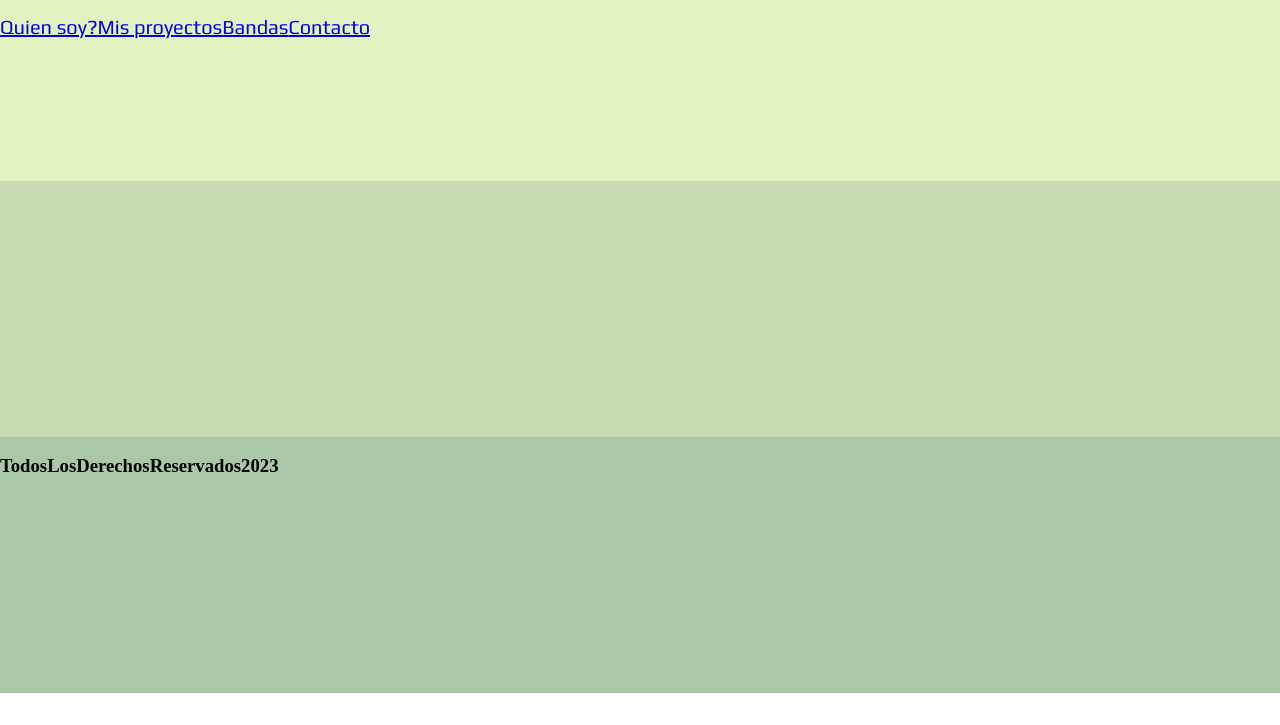
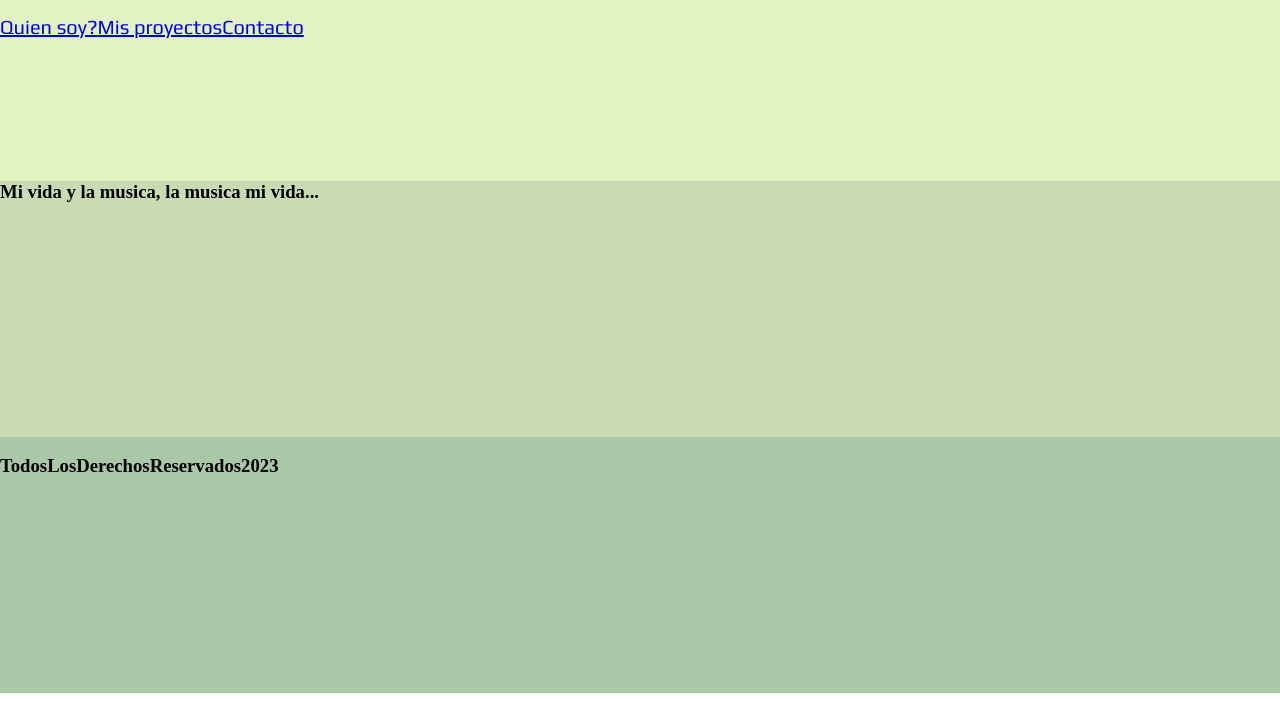
Before and after one commit to MarianoGabrielV/sitioweb, a plain HTML site: page index.html in a window 1280 px wide. Shown: the part 75-800 px from the top of the page. Drawn offline with Linux system fonts and the light colour scheme.

Commit message:
cambios 2/5

```diff
--- a/index.html
+++ b/index.html
@@ -15,17 +15,19 @@
     <nav class="nav">
         <a href="index.html" class="nav_link">Quien soy?</a>
         <a href="misproyectos.html"class="nav_link">Mis proyectos</a>
-        <a href="bandas.html"class="nav_link">Bandas</a>
         <a href="contacto.html"class="nav_link">Contacto</a>
     </nav>
     </header>
-    <main ></main>
+    <main>
+        <h3>Mi vida y la musica, la musica mi vida...</h3>
+    </main>
     <footer >
     </br>
         <h3>TodosLosDerechosReservados2023</h3>
     </br>
+    </footer>
 </body>
 
 
-</footer>
+
 </html>
```
